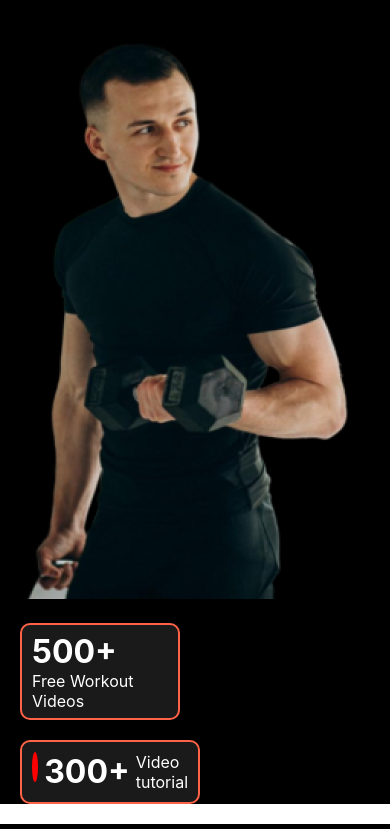
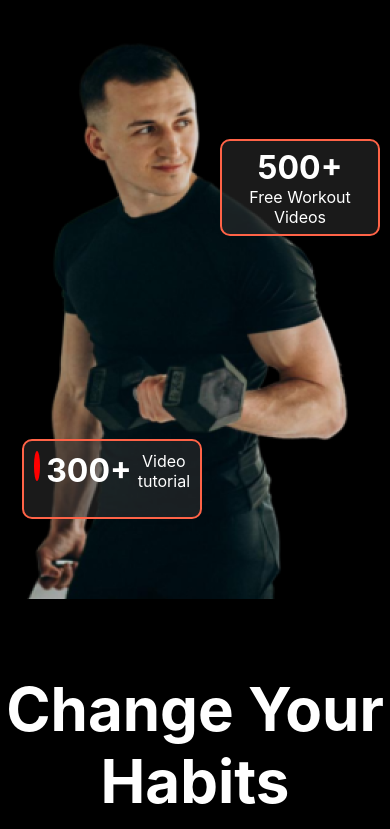
Before and after one commit to benjamin420-cmd/assigment-two-akash, a plain HTML site: page index.html in a window 390 px wide. Shown: the part 600-1429 px from the top of the page. Drawn offline with Linux system fonts and the light colour scheme.

Commit message:
last para

```diff
--- a/index.html
+++ b/index.html
@@ -35,13 +35,10 @@
             <button class="Download-btn">Download App</button>
             </div>
            </div>
-            <div class="light"><img src="image/Images 2.png" alt=""></div>
-       </div>
-       <div class="free-number"><h1>500+</h1><p>Free Workout Videos</p></div>
-
-       <div >
-
-        <div class="video-number"><div class="ball"></div><h1>300+</h1><p>Video tutorial</p></div>
+            <div class="light">
+                <div class="free-number"><h1>500+</h1><p>Free Workout Videos</p></div>
+                <div class="video-number"><div class="ball"></div><h1>300+</h1><p>Video tutorial</p></div>
+                <img src="image/Images 2.png" alt=""></div>
 
        </div>
 
--- a/style/style.css
+++ b/style/style.css
@@ -62,6 +62,9 @@
 /* nav-section-end */
 
 /* section - 1 */
+.light{
+    position: relative;
+}
 
 .section-1{
     display: flex;
@@ -132,23 +135,24 @@
     width: 50px;
 }
 .free-number{
+    right: -10px;
+    top: 100px;
     color: white;
     border: 2px solid tomato;
     width: 160px;
     position:absolute ;
-    margin-top: -450px;
-    margin-left: 900px;
     border-radius: 10px;
     background-color: #3030308A;
     padding: 7px 10px;
 }
 .video-number{
+    bottom: 50px;
+    left: -100px;
     color: white;
     border: 2px solid tomato;
     width: 180px;
+    height: 80px;
     position: absolute;
-    margin-top:-160px ;
-    margin-left: 650px;
     border-radius: 10px;
     background-color:#3030308A;
     padding: 10px 10px;
@@ -603,9 +607,24 @@
         width: 100%;
         margin-bottom: 10px;
     }
+    .light{
+      position: relative;
+    }
 
+    .free-number{
+        position: absolute;
+        right: -10px;
+        top: 100px;
+
+    }
+    .video-number{
+        position:absolute;
+      left:2px;
+        top: 400px;
+
+    }
     .free-number, .video-number {
-        position: static;
+        /* position: static; */
         margin: 20px 0;
     }
     .img-section{
```
